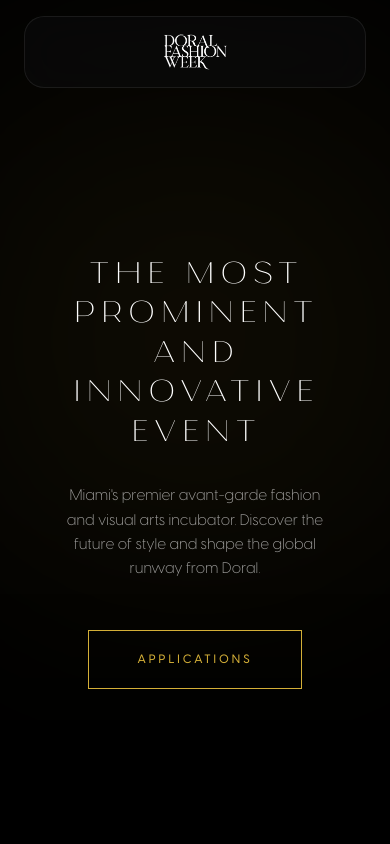
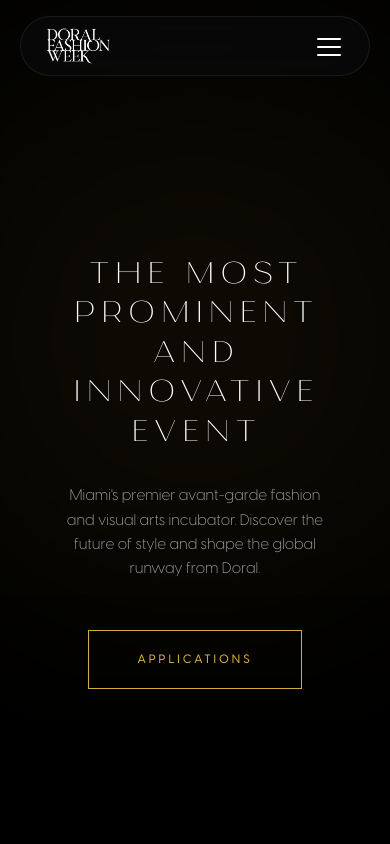
Before and after one commit to josmito93-debug/doral-fashion-week, a Next.js app: page / in a window 390 px wide. Shown: the top 844 px of the page. Built offline with nearby package versions, Linux system fonts and the light colour scheme; no server answers.

Commit message:
feat: implement responsive mobile hamburger toggle and full-screen glass overlay navigation menu

```diff
--- a/src/app/globals.css
+++ b/src/app/globals.css
@@ -113,12 +113,14 @@ nav {
 
 @media (max-width: 768px) {
     nav {
-        grid-template-columns: 1fr;
-        justify-content: center;
-        height: auto;
-        padding: 1rem;
-        border-radius: 20px;
-        top: 1rem;
+        display: flex !important;
+        justify-content: space-between !important;
+        align-items: center !important;
+        height: 60px !important;
+        padding: 0 1.5rem !important;
+        border-radius: 50px !important;
+        top: 1rem !important;
+        width: calc(100% - 2.5rem) !important;
     }
 
     .nav-col-left, .nav-col-right {
@@ -127,8 +129,8 @@ nav {
 
     .logo {
         display: flex;
-        justify-content: center;
-        width: 100%;
+        justify-content: flex-start;
+        width: auto;
     }
 }
 
--- a/src/app/page.tsx
+++ b/src/app/page.tsx
@@ -1,10 +1,12 @@
 "use client"
 
-import React, { useEffect, useRef } from 'react'
+import React, { useEffect, useRef, useState } from 'react'
 import lottie from 'lottie-web'
 import Link from 'next/link'
+import { AnimatePresence, motion } from 'framer-motion'
 
 export default function Home() {
+  const [mobileMenuOpen, setMobileMenuOpen] = useState(false)
   const lottieContainerRef = useRef<HTMLDivElement>(null)
 
   // Initialize Lottie Animation
@@ -92,7 +94,82 @@ export default function Home() {
           <a href="#editions" onClick={(e) => handleSmoothScroll(e, '#editions')}>Editions</a>
           <a href="#magazine" onClick={(e) => handleSmoothScroll(e, '#magazine')}>MAGAZINE</a>
         </div>
+
+        {/* Hamburger Toggle Button (Mobile Only) */}
+        <button
+          onClick={() => setMobileMenuOpen(!mobileMenuOpen)}
+          className="md:hidden flex flex-col justify-center items-center w-8 h-8 relative z-[1100] cursor-pointer focus:outline-none"
+          aria-label="Toggle Menu"
+        >
+          <div className="w-6 h-4 relative">
+            <span className={`absolute h-[2px] bg-white rounded-full transition-all duration-300 left-0 ${mobileMenuOpen ? 'top-2 rotate-45 w-full' : 'top-0 w-full'}`} />
+            <span className={`absolute h-[2px] bg-white rounded-full transition-all duration-300 left-0 top-2 w-full ${mobileMenuOpen ? 'opacity-0' : 'opacity-100'}`} />
+            <span className={`absolute h-[2px] bg-white rounded-full transition-all duration-300 left-0 ${mobileMenuOpen ? 'top-2 -rotate-45 w-full' : 'top-4 w-full'}`} />
+          </div>
+        </button>
       </nav>
+
+      {/* Mobile Menu Overlay */}
+      <AnimatePresence>
+        {mobileMenuOpen && (
+          <motion.div
+            initial={{ opacity: 0, y: -20 }}
+            animate={{ opacity: 1, y: 0 }}
+            exit={{ opacity: 0, y: -20 }}
+            transition={{ duration: 0.3, ease: 'easeInOut' }}
+            className="fixed inset-0 bg-[#020202]/98 backdrop-blur-2xl z-[900] flex flex-col justify-center items-center px-8"
+          >
+            {/* Ambient lighting glows inside the mobile menu */}
+            <div className="absolute top-[20%] left-1/2 -translate-x-1/2 -translate-y-1/2 w-[250px] h-[250px] bg-[var(--accent)]/10 rounded-full blur-[80px] pointer-events-none z-0" />
+
+            <div className="flex flex-col items-center gap-8 w-full max-w-xs relative z-10 text-center">
+              <Link
+                href="/"
+                onClick={() => setMobileMenuOpen(false)}
+                className="mb-6"
+              >
+                <img src="/logo/logo doral FW.png" alt="Logo" className="h-14 object-contain" />
+              </Link>
+
+              <a
+                href="#home"
+                onClick={(e) => { setMobileMenuOpen(false); handleSmoothScroll(e, '#home'); }}
+                className="font-heading text-xl uppercase tracking-wider text-white hover:text-[var(--accent)] transition-colors py-2.5 border-b border-white/5 w-full block"
+              >
+                Home
+              </a>
+              <a
+                href="#applications"
+                onClick={(e) => { setMobileMenuOpen(false); handleSmoothScroll(e, '#applications'); }}
+                className="font-heading text-xl uppercase tracking-wider text-white hover:text-[var(--accent)] transition-colors py-2.5 border-b border-white/5 w-full block"
+              >
+                Applications
+              </a>
+              <a
+                href="#about"
+                onClick={(e) => { setMobileMenuOpen(false); handleSmoothScroll(e, '#about'); }}
+                className="font-heading text-xl uppercase tracking-wider text-white hover:text-[var(--accent)] transition-colors py-2.5 border-b border-white/5 w-full block"
+              >
+                About Us
+              </a>
+              <a
+                href="#editions"
+                onClick={(e) => { setMobileMenuOpen(false); handleSmoothScroll(e, '#editions'); }}
+                className="font-heading text-xl uppercase tracking-wider text-white hover:text-[var(--accent)] transition-colors py-2.5 border-b border-white/5 w-full block"
+              >
+                Editions
+              </a>
+              <a
+                href="#magazine"
+                onClick={(e) => { setMobileMenuOpen(false); handleSmoothScroll(e, '#magazine'); }}
+                className="font-heading text-xl uppercase tracking-wider text-[var(--accent)] hover:text-white transition-colors py-2.5 border-b border-white/5 w-full block"
+              >
+                Magazine
+              </a>
+            </div>
+          </motion.div>
+        )}
+      </AnimatePresence>
 
       <main id="home">
         {/* Hero Section (Contains local Lottie background, ambient glow and bottom fade overlay) */}
```
